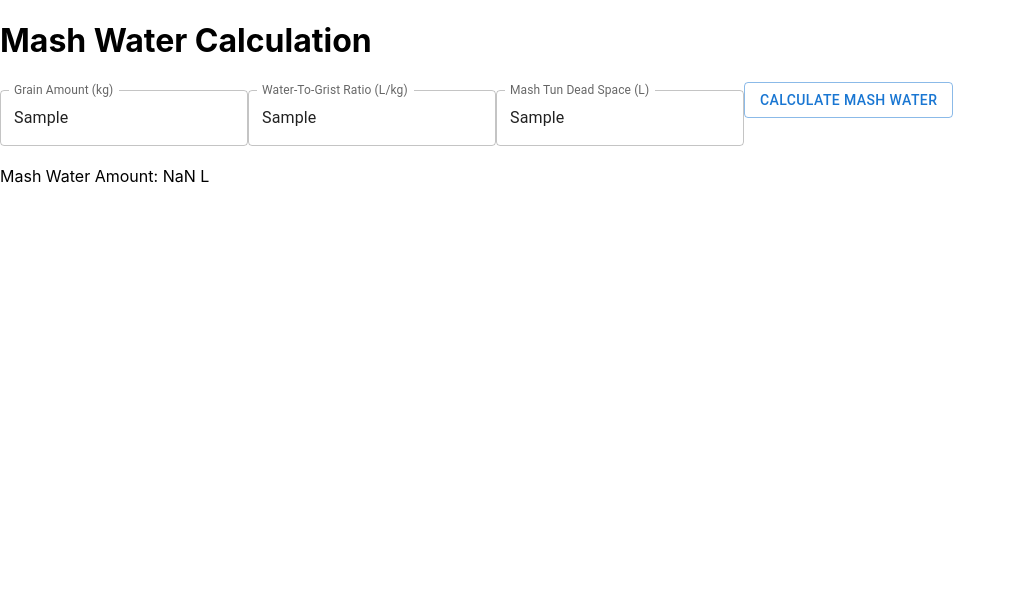
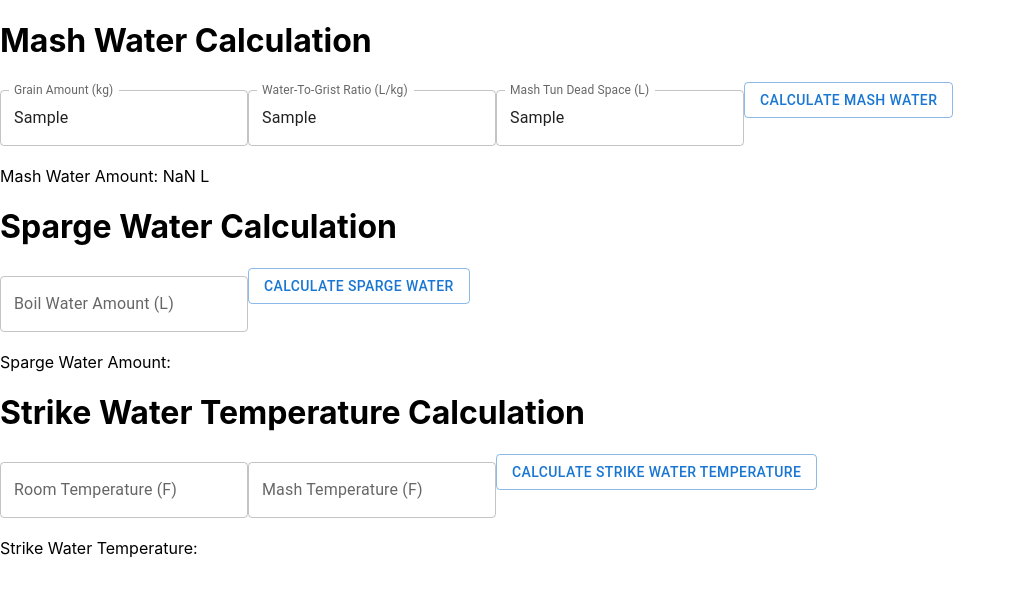
Before and after one commit to zbthompson93/brewing-calculations, a React (Create React App) app: page / in a window 1280 px wide. Both pictures are taken after typing "Sample", "Sample", "Sample" into the empty fields and a click on the button "CALCULATE MASH WATER". Shown: the top 594 px of the page, without its empty margins (0-1016 px from the left). Built offline with nearby package versions, Linux system fonts and the light colour scheme.

Commit message:
Added sparge water and strike temp calcs

```diff
--- a/src/App.js
+++ b/src/App.js
@@ -1,10 +1,42 @@
+import { useEffect, useState } from 'react';
 import './App.css';
 import MashWaterCalc from './MashWaterCalc';
+import SpargeWaterCalc from './SpargeWaterCalc';
+import StrikeTempCalc from './StrikeTempCalc';
 
 function App() {
+  const [grainMass, setGrainMass] = useState(null);
+  const [mashWaterAmount, setMashWaterAmount] = useState(null);
+  const [mashTunDeadSpace, setMashTunDeadSpace] = useState(null);
+  const [spargeWaterAmount, setSpargeWaterAmount] = useState(null);
+  const [strikeWaterTemp, setStrikeWaterTemp] = useState(null);
+
+  useEffect(() => {
+    console.log("Updated!")
+  }, [mashWaterAmount, spargeWaterAmount])
+
   return (
     <div className="App0">
-      <MashWaterCalc />
+      <MashWaterCalc
+        mashWaterAmount={mashWaterAmount}
+        setMashWaterAmount={setMashWaterAmount}
+        grainMass={grainMass}
+        setGrainMass={setGrainMass}
+        mashTunDeadSpace={mashTunDeadSpace}
+        setMashTunDeadSpace={setMashTunDeadSpace}
+      />
+
+      {mashWaterAmount &&
+        <SpargeWaterCalc
+          grainMass={grainMass}
+          mashWaterAmount={mashWaterAmount}
+          mashTunDeadSpace={mashTunDeadSpace}
+          spargeWaterAmount={spargeWaterAmount}
+          setSpargeWaterAmount={setSpargeWaterAmount}
+        />
+      }
+
+      <StrikeTempCalc strikeWaterTemp={strikeWaterTemp} setStrikeWaterTemp={setStrikeWaterTemp} />
     </div>
   );
 }
--- a/src/MashWaterCalc/index.js
+++ b/src/MashWaterCalc/index.js
@@ -3,11 +3,9 @@ import { Input, TextField, MenuItem, Button } from '@mui/material';
 
 
 
-function MashWaterCalc() {
-    const [grainMass, setGrainMass] = useState(null);
+function MashWaterCalc({grainMass, setGrainMass, mashWaterAmount, setMashWaterAmount, mashTunDeadSpace, setMashTunDeadSpace}) {
     const [waterToGrist, setWaterToGrist] = useState(null);
-    const [mashTunDeadSpace, setMashTunDeadSpace] = useState(null);
-    const [mashWaterAmount, setMashWaterAmount] = useState(null);
+    //const [mashWaterAmount, setMashWaterAmount] = useState(null);
 
 
     useEffect(() => {
--- /dev/null
+++ b/src/SpargeWaterCalc/index.js
@@ -0,0 +1,79 @@
+import { useState, useEffect } from 'react'
+import { Input, TextField, MenuItem, Button } from '@mui/material';
+
+
+
+function SpargeWaterCalc({grainMass, mashWaterAmount, mashTunDeadSpace, spargeWaterAmount, setSpargeWaterAmount}) {
+    const [boilWaterAmount, setBoilWaterAmount] = useState(null);
+    //const [mashWaterAmount, setMashWaterAmount] = useState(null);
+
+
+    useEffect(() => {
+        console.log("test")
+    },[spargeWaterAmount]);
+
+    return(
+        <div className='App0'>
+            <h1>Sparge Water Calculation</h1>
+            <TextField
+                className="w-full bg-white mb-12"
+                label="Boil Water Amount (L)"
+                id="boil-amount"
+                name="BoilAmount"
+                variant="outlined"
+                value={boilWaterAmount || ''}
+                onChange={(e) => setBoilWaterAmount(e.target.value)}
+                margin="dense"
+                InputLabelProps={{
+                    style: {
+                        textShadow: '0px 0px 4px white'
+                    }
+                }}
+            >
+            </TextField>
+
+            <Button
+                variant="outlined"
+                onClick={() => {
+                    let sw = (parseFloat(boilWaterAmount) - parseFloat(mashWaterAmount) + parseFloat(grainMass) + parseInt(mashTunDeadSpace)).toFixed(2);
+                    console.log(typeof sw)
+                    setSpargeWaterAmount(sw)
+                }}
+            >
+                Calculate Sparge Water
+            </Button>
+
+            <p>Sparge Water Amount: {spargeWaterAmount ? `${spargeWaterAmount} L` : null}</p>
+        </div>
+    )
+
+}
+
+export default SpargeWaterCalc;
+
+
+
+
+{/* <TextField
+    className="w-full bg-white mb-12"
+    label="Grain Amount"
+    id="type"
+    name="GrainAmount"
+    variant="outlined"
+    value={grainMass || ''}
+    onChange={(e) => setGrainMass(e.target.value)}
+    margin="dense"
+    InputLabelProps={{
+        style: {
+            textShadow: '0px 0px 4px white'
+        }
+    }}
+    select
+>
+    <MenuItem value="P">
+        Percentage
+    </MenuItem>
+    <MenuItem value="F">
+        Fixed
+    </MenuItem>
+</TextField> */}
--- /dev/null
+++ b/src/StrikeTempCalc/index.js
@@ -0,0 +1,68 @@
+import { useState, useEffect } from 'react'
+import { Input, TextField, MenuItem, Button } from '@mui/material';
+
+
+function StrikeTempCalc({strikeWaterTemp, setStrikeWaterTemp}){
+    const [roomTemp, setRoomTemp] = useState(null);
+    const [mashTemp, setMashTemp] = useState(null);
+
+    useEffect(() => {
+
+    },[strikeWaterTemp])
+
+    return(
+        <div>
+            <h1>Strike Water Temperature Calculation</h1>
+            <TextField
+                className="w-full bg-white mb-12"
+                label="Room Temperature (F)"
+                id="room-temp"
+                name="RoomTemp"
+                variant="outlined"
+                value={roomTemp || ''}
+                onChange={(e) => setRoomTemp(e.target.value)}
+                margin="dense"
+                InputLabelProps={{
+                    style: {
+                        textShadow: '0px 0px 4px white'
+                    }
+                }}
+            >
+            </TextField>
+
+            <TextField
+                className="w-full bg-white mb-12"
+                label="Mash Temperature (F)"
+                id="mash-temp"
+                name="MashTemp"
+                variant="outlined"
+                value={mashTemp || ''}
+                onChange={(e) => setMashTemp(e.target.value)}
+                margin="dense"
+                InputLabelProps={{
+                    style: {
+                        textShadow: '0px 0px 4px white'
+                    }
+                }}
+            >
+            </TextField>
+
+            <Button
+                variant="outlined"
+                onClick={() => {
+                    let swt = (((parseFloat(0.4)/parseFloat(3.08))* (parseFloat(mashTemp) - parseInt(roomTemp))) + parseFloat(mashTemp) + 4).toFixed(2);
+                    console.log(typeof swt)
+                    setStrikeWaterTemp(swt)
+                }}
+            >
+                Calculate Strike Water Temperature
+            </Button>
+
+            <p>Strike Water Temperature: {strikeWaterTemp ? `${strikeWaterTemp} F` : null}</p>
+
+        </div>
+    )
+
+}
+
+export default StrikeTempCalc;
```
